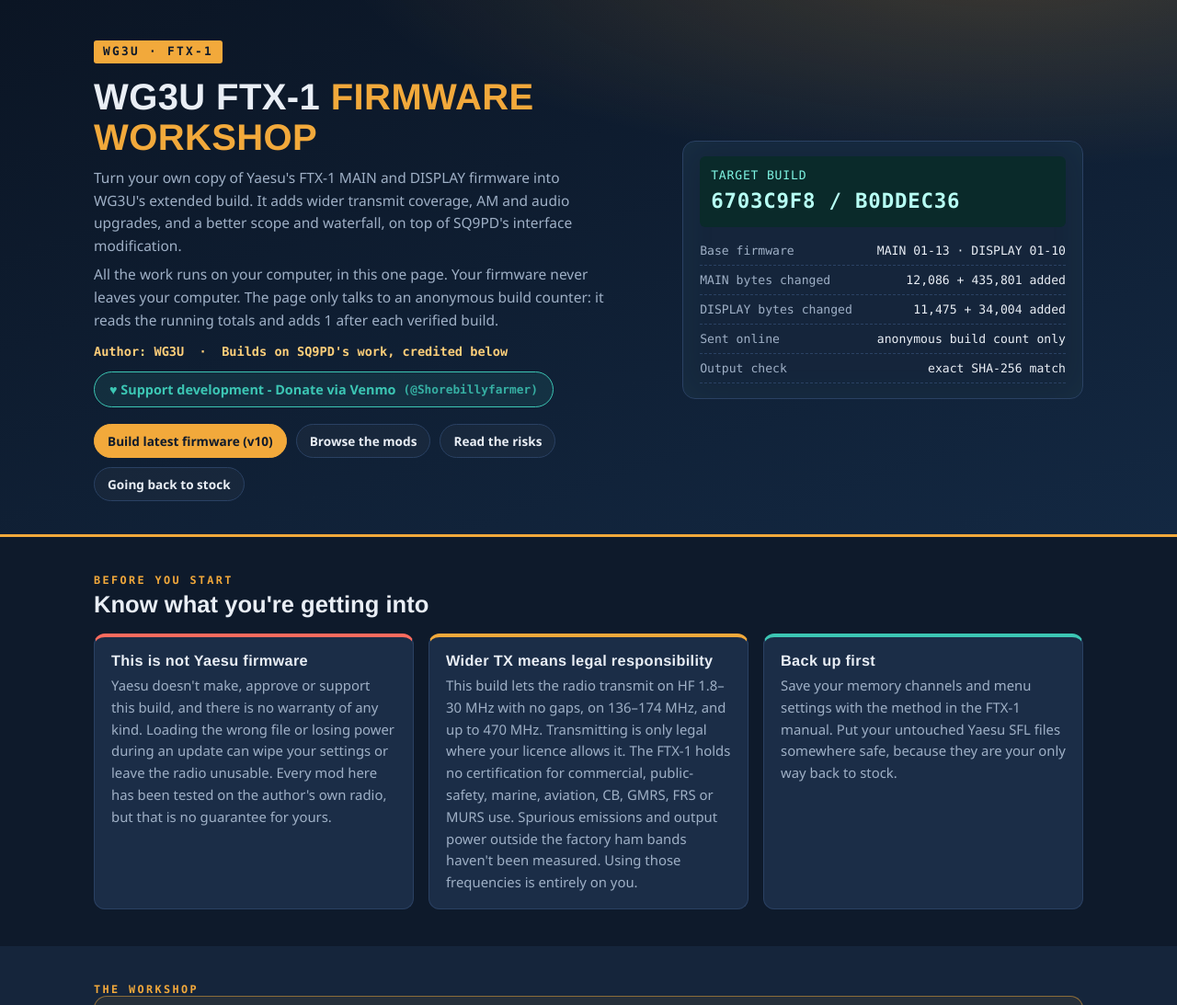
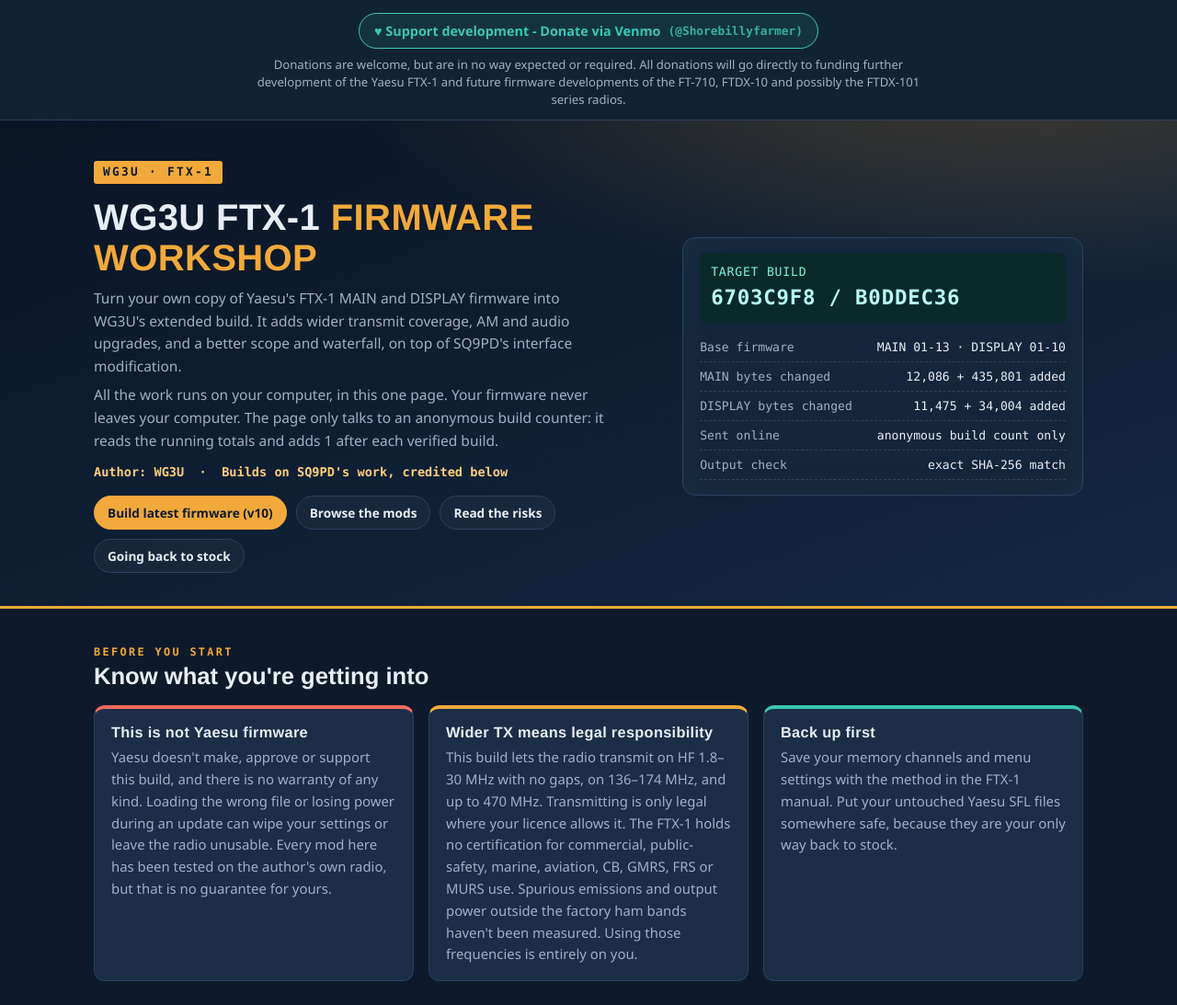
Before and after one commit to WG3U/ftx1-workshop, a plain HTML site: page index.html in a window 1280 px wide. Shown: the top 1093 px of the page at 92% size. Drawn offline with Linux system fonts and the light colour scheme; no server answers.

Commit message:
Move Venmo donate button to the very top of the page and add donation disclaimer

```diff
--- a/index.html
+++ b/index.html
@@ -40,9 +40,12 @@ code,.hash{font-family:var(--mono);font-size:.8rem}
 .jump{display:flex;gap:10px;flex-wrap:wrap;margin-top:18px}
 .jump a{font:600 .85rem var(--sans);text-decoration:none;padding:8px 14px;border-radius:999px;border:1px solid var(--edge);color:var(--ink);background:rgba(255,255,255,.03)}
 .jump a.primary{background:var(--amber);color:var(--navy);border-color:var(--amber)}
-.donate{display:inline-flex;align-items:center;gap:8px;margin-top:14px;font:600 .9rem var(--sans);text-decoration:none;padding:9px 16px;border-radius:999px;border:1px solid var(--teal);color:var(--teal);background:rgba(60,198,180,.1)}
+.donate{display:inline-flex;align-items:center;gap:8px;font:600 .9rem var(--sans);text-decoration:none;padding:9px 16px;border-radius:999px;border:1px solid var(--teal);color:var(--teal);background:rgba(60,198,180,.1)}
 .donate:hover{background:var(--teal);color:var(--navy)}
 .donate small{font:600 .8rem var(--mono);opacity:.85}
+.donatebar{border-bottom:1px solid var(--edge);background:rgba(60,198,180,.05)}
+.donatebar .shell{display:flex;flex-direction:column;align-items:center;text-align:center;gap:8px;padding:14px 22px 12px}
+.donatebar .disclaimer{margin:0;max-width:760px;font-size:.82rem;line-height:1.45;color:var(--mute)}
 
 /* bands */
 .band{padding:40px 0}
@@ -250,6 +253,11 @@ article.mod .more figcaption{font-size:.8rem;color:var(--mute)}
 </head>
 <body>
 
+<div class="donatebar" id="donate"><div class="shell">
+  <a class="donate" href="https://venmo.com/u/Shorebillyfarmer" target="_blank" rel="noopener noreferrer" title="Opens Venmo in a new tab">♥ Support development - Donate via Venmo <small>(@Shorebillyfarmer)</small></a>
+  <p class="disclaimer">Donations are welcome, but are in no way expected or required. All donations will go directly to funding further development of the Yaesu FTX-1 and future firmware developments of the FT-710, FTDX-10 and possibly the FTDX-101 series radios.</p>
+</div></div>
+
 <section class="hero"><div class="shell">
   <div>
     <span class="call">WG3U · FTX-1</span>
@@ -257,7 +265,6 @@ article.mod .more figcaption{font-size:.8rem;color:var(--mute)}
     <p>Turn your own copy of Yaesu's FTX-1 MAIN and DISPLAY firmware into WG3U's extended build. It adds wider transmit coverage, AM and audio upgrades, and a better scope and waterfall, on top of SQ9PD's interface modification.</p>
     <p>All the work runs on your computer, in this one page. Your firmware never leaves your computer. The page only talks to an anonymous build counter: it reads the running totals and adds 1 after each verified build.</p>
     <div class="meta">Author: WG3U &nbsp;·&nbsp; Builds on SQ9PD's work, credited below</div>
-    <a class="donate" href="https://venmo.com/u/Shorebillyfarmer" target="_blank" rel="noopener noreferrer" title="Opens Venmo in a new tab">♥ Support development - Donate via Venmo <small>(@Shorebillyfarmer)</small></a>
     <div class="jump"><a class="primary" href="#workshop">Build latest firmware (v10)</a><a href="#catalog">Browse the mods</a><a href="#safety">Read the risks</a><a href="#undo">Going back to stock</a></div>
   </div>
   <div class="dial" aria-label="Build summary">
```
